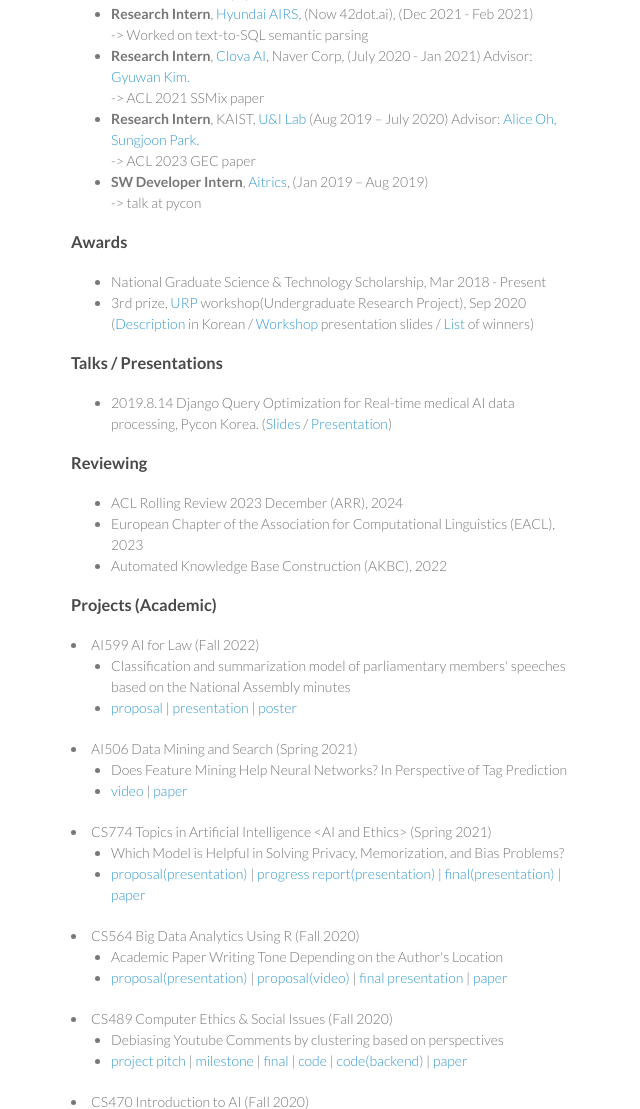
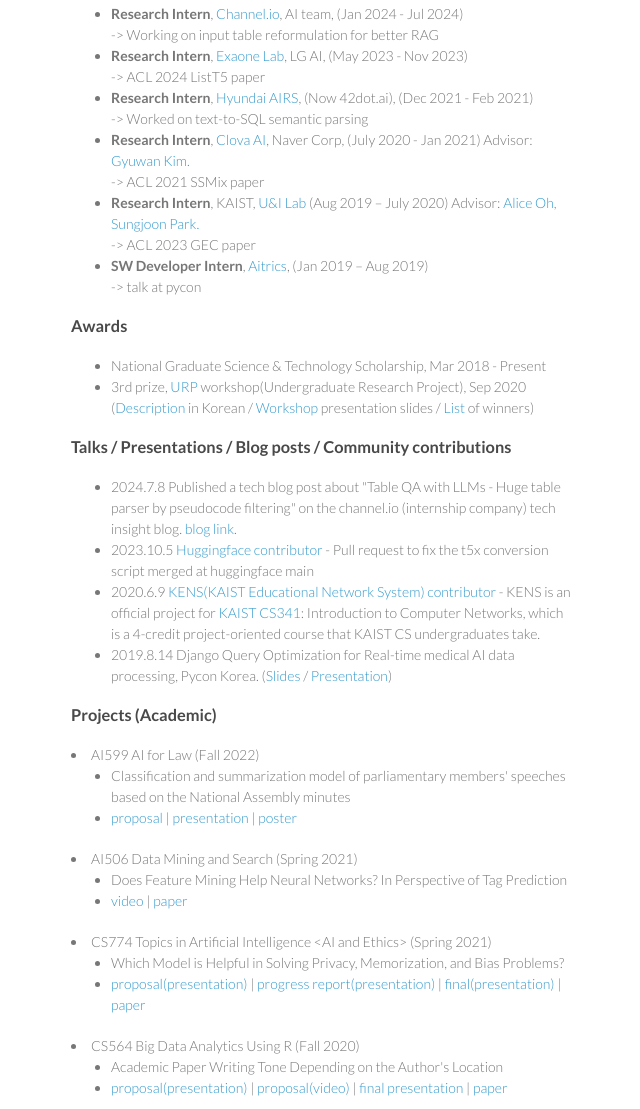
Before and after one commit to soyoung97/profile, a plain HTML site: page index.html in a window 1280 px wide. Shown: the part 1044-2153 px from the top of the page, without its empty margins (499-1139 px from the left). Drawn offline with Linux system fonts and the light colour scheme.

Commit message:
update longeval paper, add community contributions

```diff
--- a/index.html
+++ b/index.html
@@ -43,6 +43,7 @@ I am a Ph.D. student at Seoul National University, advised by Prof. Seungwon Hwa
 
       <h3>Publications</h3>
       <ul>
+        <li><b>Soyoung Yoon</b>*, Jongyoon Kim, Seung-won Hwang. (2024) <b>Analyzing the Effectiveness of Listwise Reranking with Positional Invariance on Temporal Generalizability.</b>, CLEF 2024, LongEval. <a href='https://arxiv.org/abs/2407.06716'>paper</a> <a href='https://codalab.lisn.upsaclay.fr/competitions/18739#results'>Competition</a> results: ranked #8th.
         <li><b>Soyoung Yoon</b>, Eunbi Choi, Jiyeon Kim, Hyeongu Yun, Yireun Kim, Seung-won Hwang. (2023) <b>ListT5: Listwise Reranking with Fusion-in-Decoder Improves Zero-shot Retrieval.</b>, ACL 2024 (main) <a href='https://arxiv.org/abs/2402.15838'>paper</a> <a href='https://github.com/soyoung97/ListT5'>code</a>
         <li>Jinkyung Jo, Dayeon Ki, <b>Soyoung Yoon</b>, Minjoon Seo. (2023) <b>An Integrated Search System for Korea Weather Data</b>, EMNLP 2023 Industry Track. <a href='https://aclanthology.org/2023.emnlp-industry.71.pdf'>paper</a>
 	<li><b>Soyoung Yoon</b>*, Chaeeun Kim*, Hyunji Lee, Joel Jang, Sohee Yang, Minjoon Seo. (2023) <b> Continually Updating Generative Retrieval on Dynamic Corpora</b>, <a href='https://coda.io/@sigir/gen-ir-24'>GenIR</a>@SIGIR 2024. <a href='https://arxiv.org/abs/2305.18952'>paper</a>
@@ -82,21 +83,17 @@ I am a Ph.D. student at Seoul National University, advised by Prof. Seungwon Hwa
           / <a href="https://portal.kaist.ac.kr/ennotice/student_notice/11598949095021">List</a> of winners)</li>
       </ul>
 
-      <h3>Talks / Presentations</h3>
+      <h3>Talks / Presentations / Blog posts / Community contributions </h3>
       <ul>
-        <li>
+	<li>2024.7.8 Published a tech blog post about "Table QA with LLMs - Huge table parser by pseudocode filtering" on the channel.io (internship company) tech insight blog. <a href="https://channel.io/ko/blog/tech-ai-table-qa-with-llms-huge-table-parser-by-pseudocode-filtering">blog link</a>.</li>
+	<li>2023.10.5 <a href="https://github.com/huggingface/transformers/pull/26587">Huggingface contributor</a> - Pull request to fix the t5x conversion script merged at huggingface main </li>
+        <li>2020.6.9 <a href="https://github.com/ANLAB-KAIST/KENSv3/pull/10">KENS(KAIST Educational Network System) contributor</a> - KENS is an official project for <a href="https://nmsl.kaist.ac.kr/courses/cs341/">KAIST CS341</a>: Introduction to Computer Networks, which is a 4-credit project-oriented course that KAIST CS undergraduates take. </li>
+	<li>
           2019.8.14 Django Query Optimization for Real-time medical AI data processing, Pycon Korea.
            (<a href="https://www.slideshare.net/SoyoungYoon11/pycon-presentation-final">Slides</a>
           / <a href="https://www.youtube.com/watch?v=HpMYWk566OA">Presentation</a>)
         </li>
       </ul>
-
-      <h3>Reviewing</h3>
-	<ul>
-	  <li>ACL Rolling Review 2023 December (ARR), 2024</li>
-	  <li>European Chapter of the Association for Computational Linguistics (EACL), 2023</li>
-	  <li>Automated Knowledge Base Construction (AKBC), 2022</li>
-	</ul>
 
       <h3>Projects (Academic)</h3>
         <li>AI599 AI for Law (Fall 2022)
@@ -162,7 +159,6 @@ I am a Ph.D. student at Seoul National University, advised by Prof. Seungwon Hwa
 
       <h3>Extracurricular activities & Experiences</h3>
       <ul>
-	<li>Became a huggingface contributor - Pull request to fix the t5x conversion script merged at huggingface main <a href="https://github.com/huggingface/transformers/pull/26587">(PR)</a>, Oct 2023 </li>
         <li>Became a member of <a href="https://post.naver.com/my.nhn?memberNo=23260204">CONNECT</a> Translating supporters, 2018 - 2020 </li>
         (Marked as translation contributor for deep learning courses such as <a href="https://www.edwith.org/introdeep">School of AI</a>, and <a href="https://www.edwith.org/machinelearningforcoders">Fast.ai</a>)
         <li>Freshmen Guidance Group(<a href="https://freshman.kaist.ac.kr/index.php?mid=fresh_responsibilities">Proctor</a>), Mar 2018 - Dec 2018</li>
@@ -173,6 +169,14 @@ I am a Ph.D. student at Seoul National University, advised by Prof. Seungwon Hwa
         <li>Participated at Education Program for Gifted Youth(<a href="https://summerinstitutes.spcs.stanford.edu/">EPGY</a>), summer 2010</li>
         <li>Lived at Palo Alto, California, July 2009 - June 2010</li>
       </ul>
+
+      <h3>Reviewing</h3>
+	<ul>
+	  <li>ACL Rolling Review 2023 December (ARR), 2024</li>
+	  <li>European Chapter of the Association for Computational Linguistics (EACL), 2023</li>
+	  <li>Automated Knowledge Base Construction (AKBC), 2022</li>
+	</ul>
+
 
       <h3>Language Proficiency</h3>
 	<ul>
```
